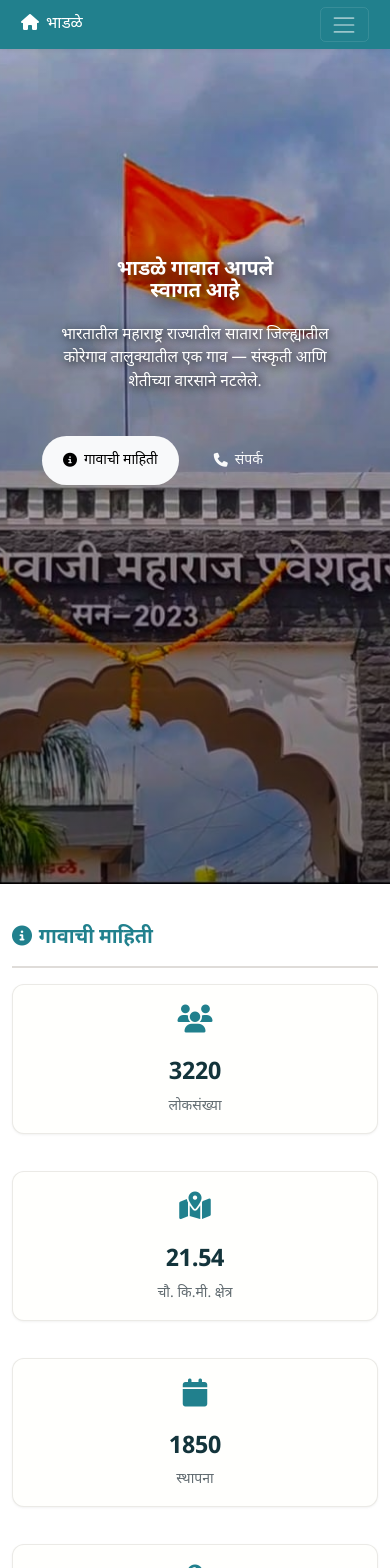
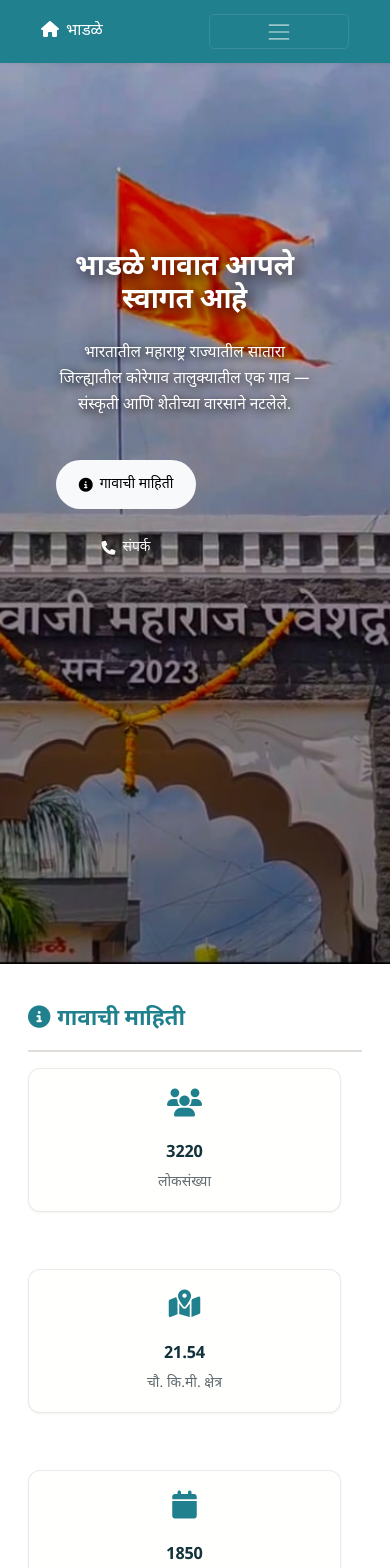
Before and after one commit to vinayakwagh1995/village-project, a React (Vite) app: page / in a window 390 px wide. Shown: the top 1568 px of the page. Built offline with nearby package versions, Linux system fonts and the light colour scheme; no server answers; a web font is replaced by a local one.

Commit message:
gallery fixed

```diff
--- a/src/style.css
+++ b/src/style.css
@@ -2824,3 +2824,150 @@ section {
   }
 
 }
+
+/* =========================
+   Responsive Professional Update
+   ========================= */
+
+*{
+  box-sizing:border-box;
+}
+
+img,
+video,
+iframe{
+  max-width:100%;
+  height:auto;
+}
+
+.container,
+.wrapper,
+.content,
+.section,
+.row{
+  width:100%;
+  max-width:100%;
+}
+
+body{
+  overflow-x:hidden;
+}
+
+@media (max-width: 1200px){
+
+  .container,
+  .wrapper{
+    padding-left:20px !important;
+    padding-right:20px !important;
+  }
+
+  h1{
+    font-size:clamp(2rem,5vw,3.5rem) !important;
+  }
+
+  h2{
+    font-size:clamp(1.8rem,4vw,3rem) !important;
+  }
+}
+
+@media (max-width: 992px){
+
+  .grid,
+  .cards,
+  .features,
+  .services,
+  .gallery,
+  .row{
+    grid-template-columns:1fr 1fr !important;
+    gap:20px !important;
+  }
+
+  .navbar,
+  nav{
+    padding:14px 20px !important;
+  }
+
+  section{
+    padding-top:60px !important;
+    padding-bottom:60px !important;
+  }
+}
+
+@media (max-width: 768px){
+
+  .grid,
+  .cards,
+  .features,
+  .services,
+  .gallery,
+  .row{
+    grid-template-columns:1fr !important;
+  }
+
+  .hero,
+  .banner,
+  .home,
+  .main-section{
+    flex-direction:column !important;
+    text-align:center !important;
+  }
+
+  .hero-content,
+  .banner-content,
+  .left-content,
+  .right-content{
+    width:100% !important;
+  }
+
+  .btn,
+  button{
+    width:auto;
+    min-width:140px;
+  }
+
+  h1{
+    line-height:1.2 !important;
+  }
+
+  p{
+    line-height:1.7 !important;
+  }
+}
+
+@media (max-width: 576px){
+
+  body{
+    font-size:15px !important;
+  }
+
+  .container,
+  .wrapper,
+  section{
+    padding-left:14px !important;
+    padding-right:14px !important;
+  }
+
+  .card,
+  .box,
+  .item{
+    padding:16px !important;
+    border-radius:16px !important;
+  }
+
+  h1{
+    font-size:2rem !important;
+  }
+
+  h2{
+    font-size:1.6rem !important;
+  }
+
+  h3{
+    font-size:1.2rem !important;
+  }
+
+  .navbar,
+  nav{
+    flex-wrap:wrap !important;
+  }
+}
```
